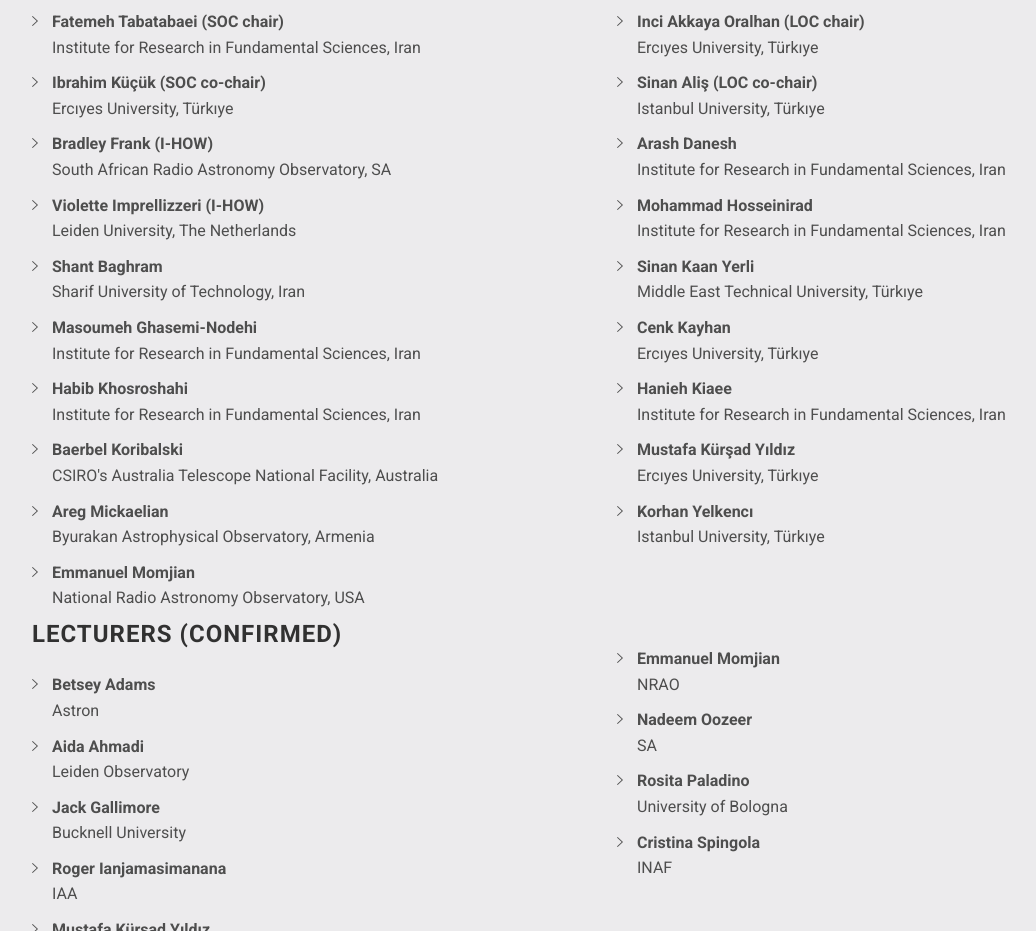
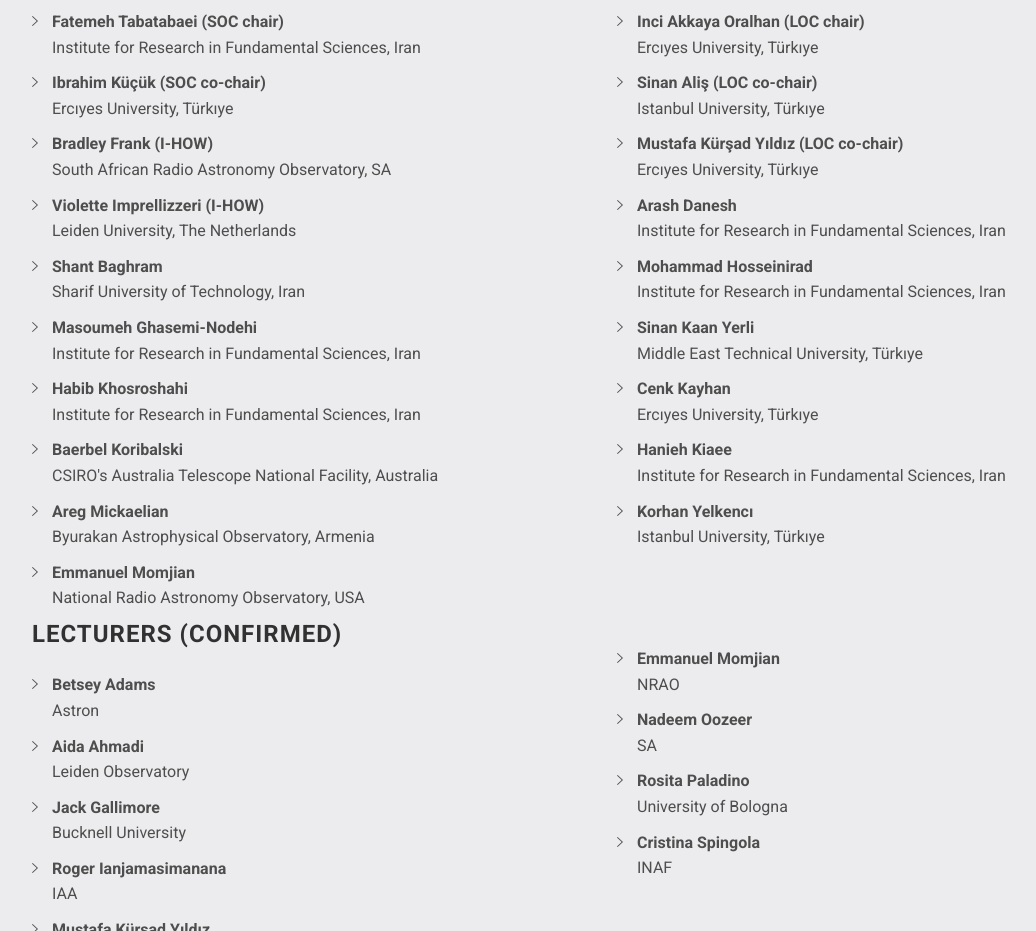
Before and after one commit to ihowradioastro/ihowradioastro.github.io, a website: page index.html in a window 1280 px wide. Shown: the part 1560-2491 px from the top of the page, without its empty margins (38-1074 px from the left). Drawn offline with Linux system fonts and the light colour scheme; files whose address does not match are found by name.

Commit message:
Update LOC.

```diff
--- a/index.html
+++ b/index.html
@@ -146,12 +146,12 @@
                     <ul class="list-arrow-right">
                         <li><b>Inci Akkaya Oralhan (LOC chair)</b><br>Ercıyes University, Türkıye</li>
                         <li><b>Sinan Aliş (LOC co-chair)</b><br>Istanbul University, Türkıye</li>
+                        <li><b>Mustafa Kürşad Yıldız (LOC co-chair)</b><br>Ercıyes University, Türkıye</li>
                         <li><b>Arash Danesh</b><br>Institute for Research in Fundamental Sciences, Iran</li>
                         <li><b>Mohammad Hosseinirad</b><br>Institute for Research in Fundamental Sciences, Iran</li>
                         <li><b>Sinan Kaan Yerli</b><br>Middle East Technical University, Türkıye</li>
                         <li><b>Cenk Kayhan</b><br>Ercıyes University, Türkıye</li>
                         <li><b>Hanieh Kiaee</b><br>Institute for Research in Fundamental Sciences, Iran</li>
-                        <li><b>Mustafa Kürşad Yıldız</b><br>Ercıyes University, Türkıye</li>
                         <li><b>Korhan Yelkencı</b><br>Istanbul University, Türkıye</li>
                     </ul>
 
```
